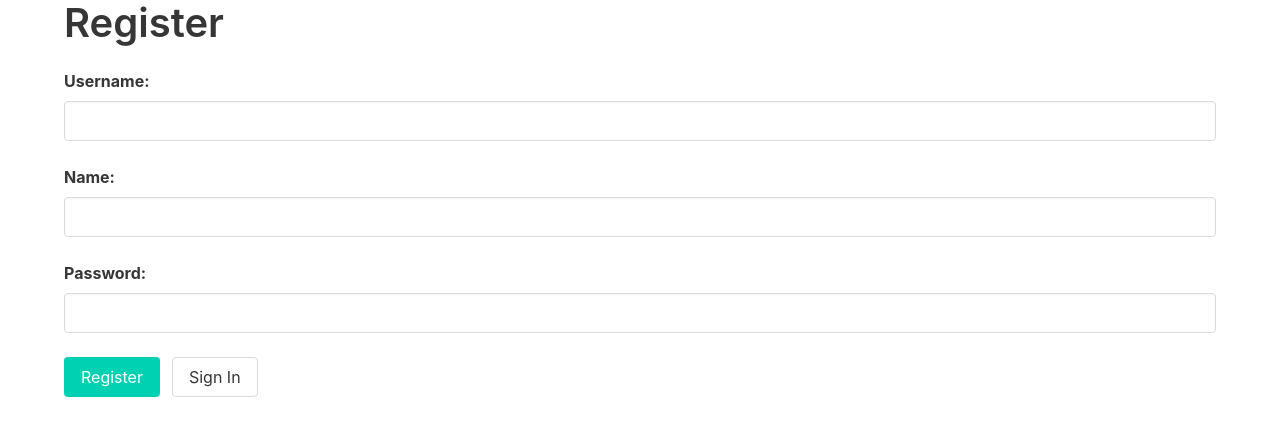
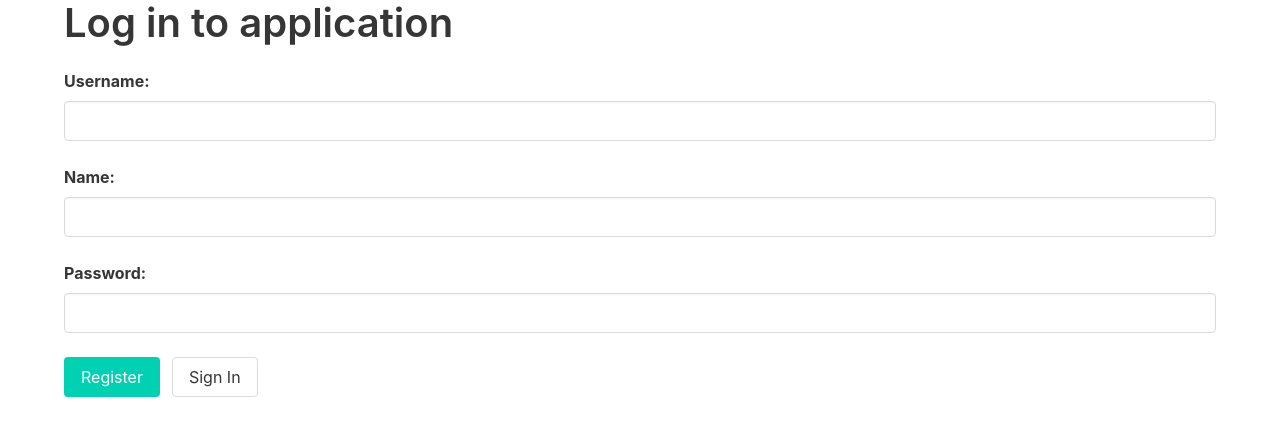
Before and after one commit to cragtok/bloglist, a React (Create React App) app in the folder frontend/: page /register in a window 1280 px wide. Shown: the top 436 px of the page. Built offline with nearby package versions, Linux system fonts and the light colour scheme.

Commit message:
refactor: Merge login and signup forms into one component

```diff
--- a/frontend/src/App.js
+++ b/frontend/src/App.js
@@ -5,11 +5,10 @@ import { Routes, Route, Navigate } from "react-router-dom";
 import Home from "./components/Home";
 import Notification from "./components/Notification";
 import Users from "./components/Users";
-import LoginForm from "./components/LoginForm";
+import LoginAndSignupForm from "./components/LoginAndSignupForm";
 import User from "./components/User";
 import Blog from "./components/Blog";
 import Navbar from "./components/Navbar";
-import SignupForm from "./components/SignupForm";
 
 import useData from "./hooks/useData";
 
@@ -110,7 +109,7 @@ const App = () => {
                         isLoggedIn() ? (
                             <Navigate replace to="/" />
                         ) : (
-                            <LoginForm />
+                            <LoginAndSignupForm />
                         )
                     }
                 />
@@ -120,7 +119,7 @@ const App = () => {
                         isLoggedIn() ? (
                             <Navigate replace to="/" />
                         ) : (
-                            <SignupForm />
+                            <LoginAndSignupForm />
                         )
                     }
                 />
--- a/frontend/src/components/LoginForm.js
+++ b/frontend/src/components/LoginAndSignupForm.js
@@ -1,13 +1,15 @@
 import React, { useState } from "react";
-import { Link } from "react-router-dom";
+import { Link, useLocation } from "react-router-dom";
 import { useSelector } from "react-redux";
 
 import useLogin from "../hooks/useLogin";
 
-const LoginForm = () => {
+const LoginAndSignupForm = () => {
     const [username, setUsername] = useState("");
+    const [name, setName] = useState("");
     const [password, setPassword] = useState("");
 
+    const location = useLocation();
     const notification = useSelector(state => state.notification);
 
     const [isSubmitting, userService] = useLogin();
@@ -17,10 +19,21 @@ const LoginForm = () => {
         await userService.login(username, password);
     };
 
+    const handleRegister = async e => {
+        e.preventDefault();
+        await userService.register(username, name, password);
+    };
+
     return (
         <div>
             <h2 className="title is-2">Log in to application</h2>
-            <form onSubmit={handleLogin}>
+            <form
+                onSubmit={
+                    location.pathname === "/login"
+                        ? handleLogin
+                        : handleRegister
+                }
+            >
                 <div>
                     <label className="label">Username:</label>
                     <input
@@ -35,6 +48,26 @@ const LoginForm = () => {
                     />
                 </div>
                 <br />
+                {location.pathname === "/register" && (
+                    <>
+                        <div>
+                            <label className="label">Name:</label>
+                            <input
+                                className={`input${
+                                    notification.type === "error"
+                                        ? " is-danger"
+                                        : ""
+                                }`}
+                                id="login-name"
+                                type="text"
+                                name="name"
+                                value={name}
+                                onChange={e => setName(e.target.value)}
+                            />
+                        </div>
+                        <br />
+                    </>
+                )}
                 <div>
                     <label className="label">Password:</label>
                     <input
@@ -56,10 +89,21 @@ const LoginForm = () => {
                     }`}
                     disabled={isSubmitting}
                 >
-                    Login
+                    {location.pathname === "/register" ? "Register" : "Sign In"}
                 </button>
-                <Link to="/register">
-                    <button className="button ml-3">Register</button>
+
+                <Link
+                    to={
+                        location.pathname === "/register"
+                            ? "/login"
+                            : "/register"
+                    }
+                >
+                    <button className="button ml-3">
+                        {location.pathname === "/login"
+                            ? "Register"
+                            : "Sign In"}
+                    </button>
                 </Link>
             </form>
             <br />
@@ -67,4 +111,4 @@ const LoginForm = () => {
     );
 };
 
-export default LoginForm;
+export default LoginAndSignupForm;
--- a/frontend/src/components/SignupForm.js
+++ /dev/null
@@ -1,83 +0,0 @@
-import React, { useState } from "react";
-import { useSelector } from "react-redux";
-import { Link } from "react-router-dom";
-
-import useLogin from "../hooks/useLogin";
-
-const SignupForm = () => {
-    const [username, setUsername] = useState("");
-    const [name, setName] = useState("");
-    const [password, setPassword] = useState("");
-
-    const [isSubmitting, userService] = useLogin();
-
-    const notification = useSelector(state => state.notification);
-
-    const handleRegister = async e => {
-        e.preventDefault();
-        await userService.register(username, name, password);
-    };
-    return (
-        <div>
-            <h2 className="title is-2">Register</h2>
-            <form onSubmit={handleRegister}>
-                <div>
-                    <label className="label">Username:</label>
-                    <input
-                        className={`input${
-                            notification.type === "error" ? " is-danger" : ""
-                        }`}
-                        id="login-username"
-                        type="text"
-                        name="Username"
-                        value={username}
-                        onChange={e => setUsername(e.target.value)}
-                    />
-                </div>
-                <br />
-                <div>
-                    <label className="label">Name:</label>
-                    <input
-                        className={`input${
-                            notification.type === "error" ? " is-danger" : ""
-                        }`}
-                        id="login-name"
-                        type="text"
-                        name="name"
-                        value={name}
-                        onChange={e => setName(e.target.value)}
-                    />
-                </div>
-                <br />
-                <div>
-                    <label className="label">Password:</label>
-                    <input
-                        className={`input${
-                            notification.type === "error" ? " is-danger" : ""
-                        }`}
-                        id="login-password"
-                        type="password"
-                        name="Password"
-                        value={password}
-                        onChange={e => setPassword(e.target.value)}
-                    />
-                </div>
-                <br />
-                <button
-                    id="login-button"
-                    className={`button is-primary${
-                        isSubmitting ? " is-loading" : ""
-                    }`}
-                    disabled={isSubmitting}
-                >
-                    Register
-                </button>
-                <Link to="/login">
-                    <button className="button ml-3">Sign In</button>
-                </Link>
-            </form>
-        </div>
-    );
-};
-
-export default SignupForm;
```
